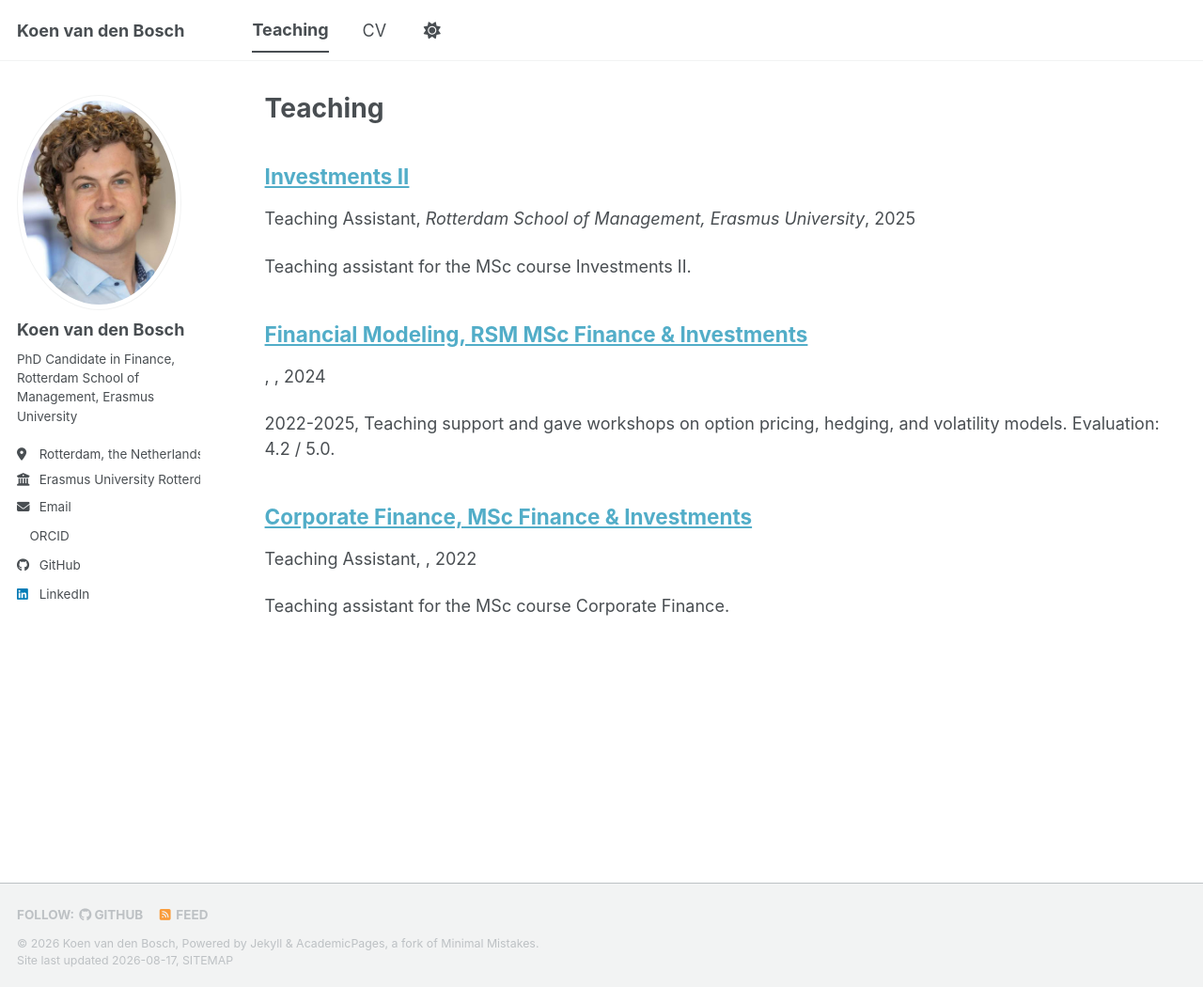
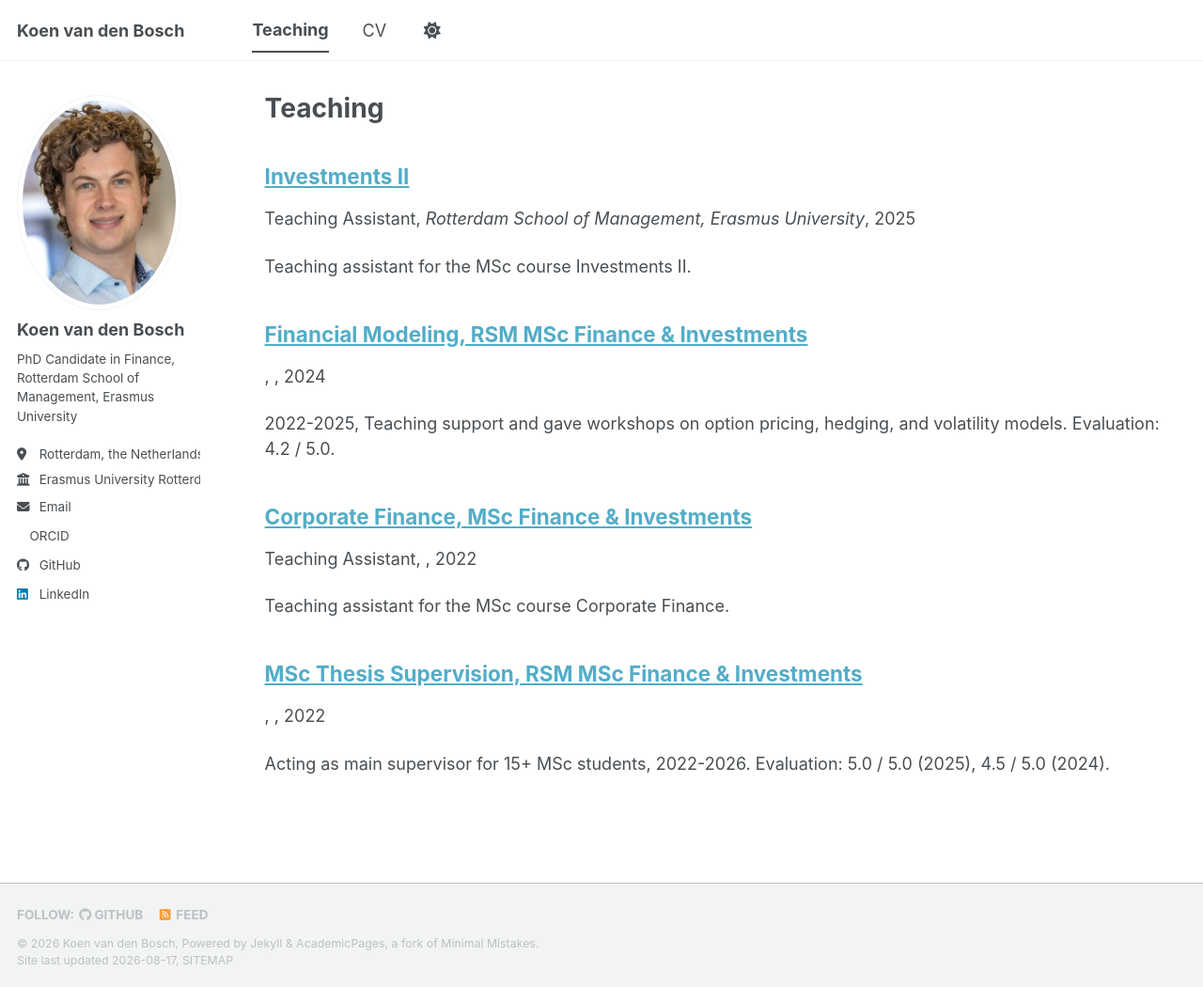
Before and after one commit to koenbosch/https-koenvandenbosch.github.io-, a Jekyll site: the page built from _pages/teaching.html, in a window 1280 px wide and 1050 px high. Shown: the whole window at 94% size. Built offline with Jekyll 4.4.1, drawn with Linux system fonts in a browser that asks for light colours; a style sheet for code colours, icons or effects is not loaded; a file with an impossible date is left out.

Commit message:
Update 2022-09-01-msc-thesis-supervision.md

```diff
--- a/_teaching/2022-09-01-msc-thesis-supervision.md
+++ b/_teaching/2022-09-01-msc-thesis-supervision.md
@@ -4,7 +4,7 @@ collection: teaching
 type: ""
 permalink: /teaching/2022-09-01-msc-thesis-supervision
 venue: ""
-date: ""
+date: 2022-09-03
 location: ""
 ---
 Acting as main supervisor for 15+ MSc students, 2022-2026. Evaluation: 5.0 / 5.0 (2025), 4.5 / 5.0 (2024).
```
